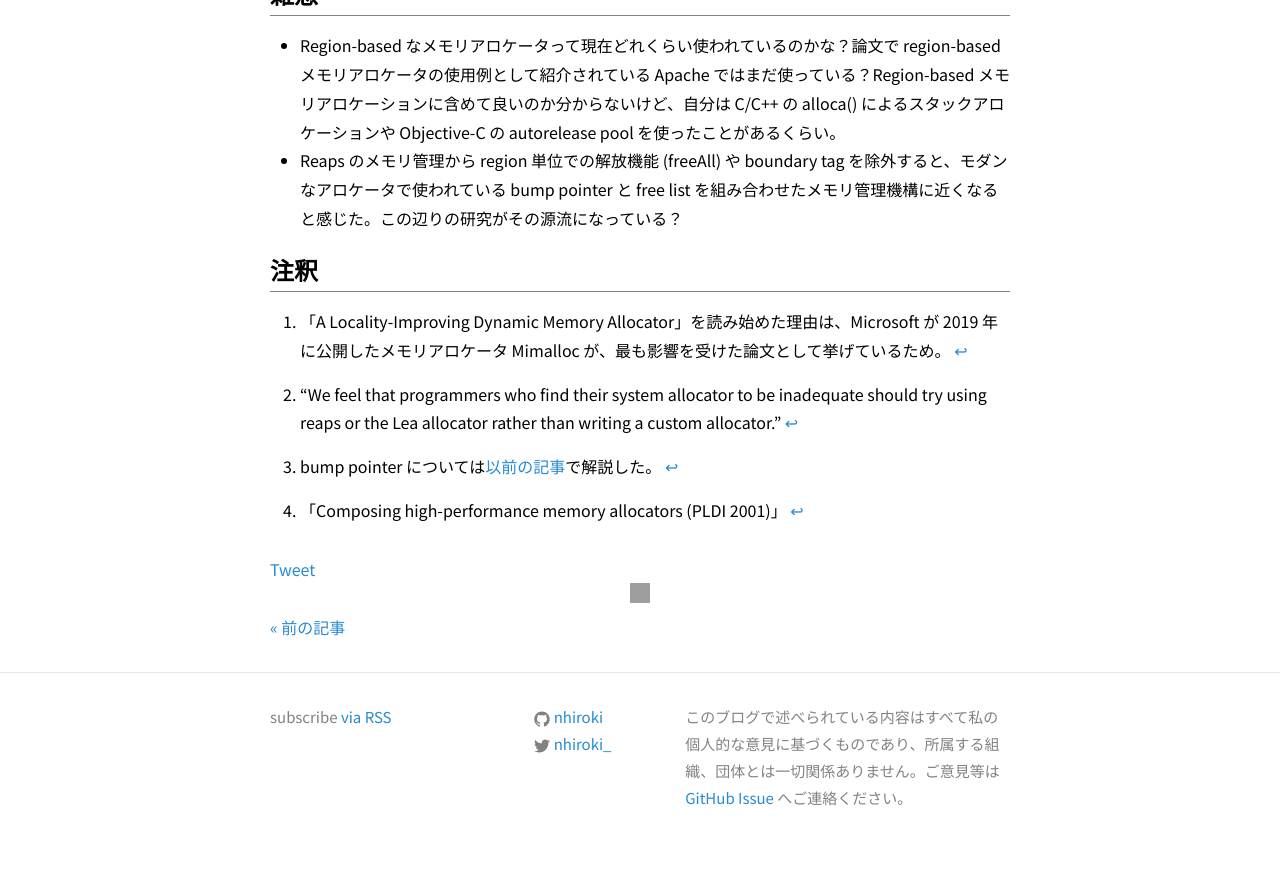
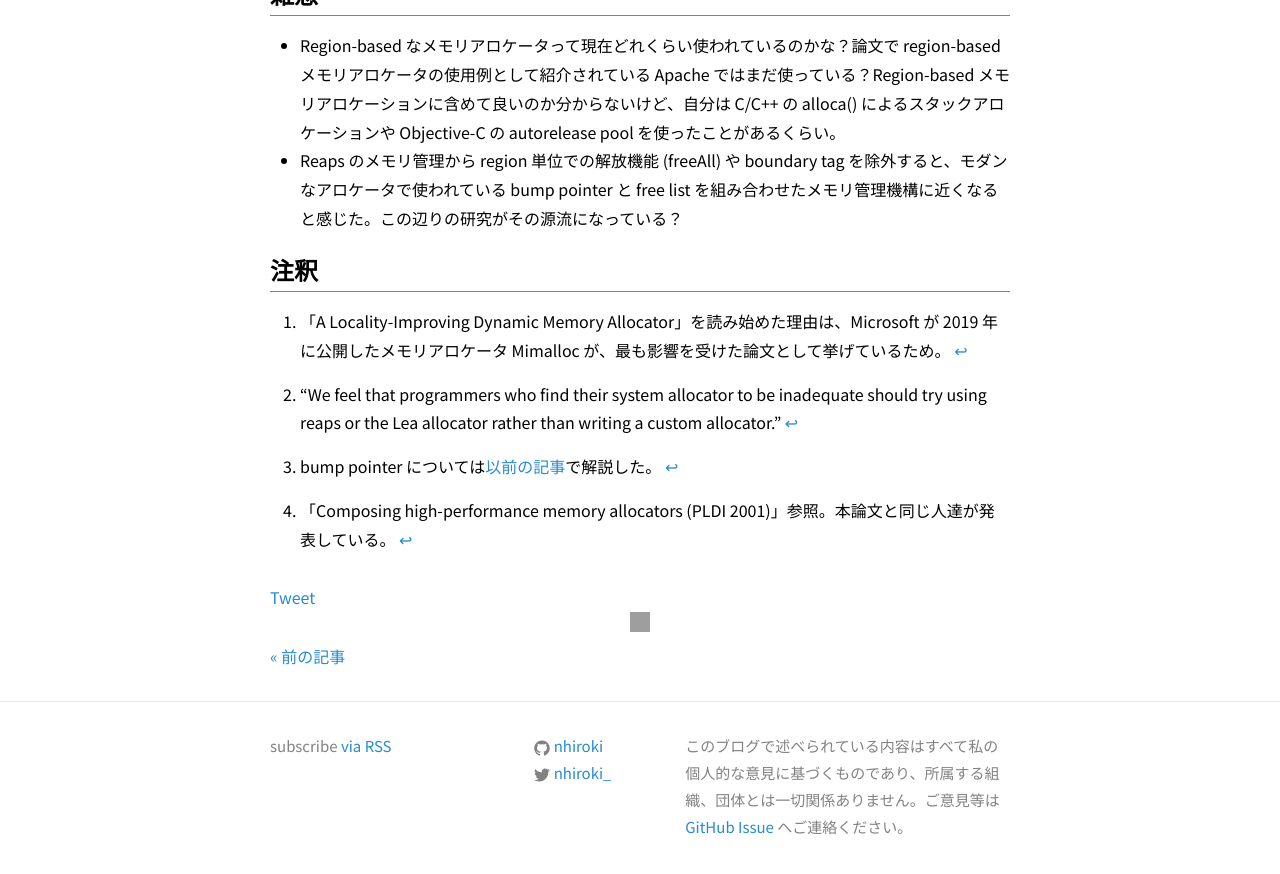
Before and after one commit to nhiroki/nhiroki.github.io, a Jekyll site: the page built from _posts/2019-07-22-paper-reconsidering-custom-memory-allocation.md, in a window 1280 px wide and 900 px high, scrolled down 3451 px. Shown: the top 874 px of the window. Built offline with Jekyll 4.4.1, drawn with Linux system fonts in a browser that asks for light colours; comment, search, counter and statistics services are not loaded; grey boxes are pictures that could not be loaded.

Commit message:
Update the existing article

```diff
--- a/_posts/2019-07-22-paper-reconsidering-custom-memory-allocation.md
+++ b/_posts/2019-07-22-paper-reconsidering-custom-memory-allocation.md
@@ -71,7 +71,7 @@ Reaps は reapFree によってオブジェクトが個別に解放されるま
 
 詳細は調べていないが、Reaps は HeapLayers[^heap-layers] と呼ばれる C++ テンプレートを使ったカスタムメモリアロケータインフラの上で実装されている。設計や実装はこの HeapLayers に依存しているので、細かいことが知りたい人は論文を読んでください。
 
-[^heap-layers]: 「Composing high-performance memory allocators (PLDI 2001)」
+[^heap-layers]: 「Composing high-performance memory allocators (PLDI 2001)」参照。本論文と同じ人達が発表している。
 
 # 評価
 
```
